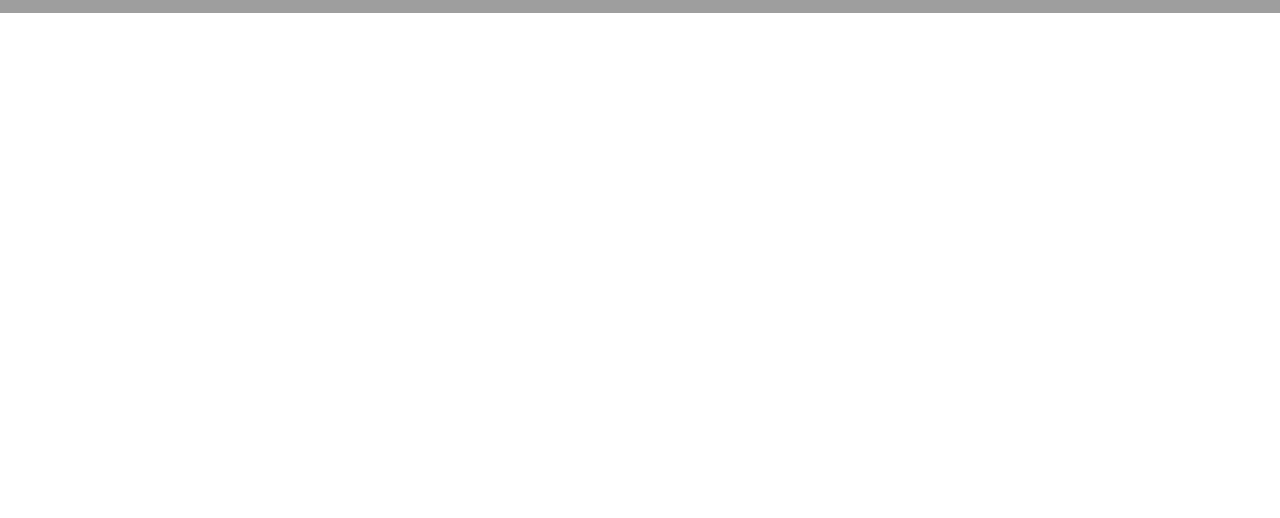
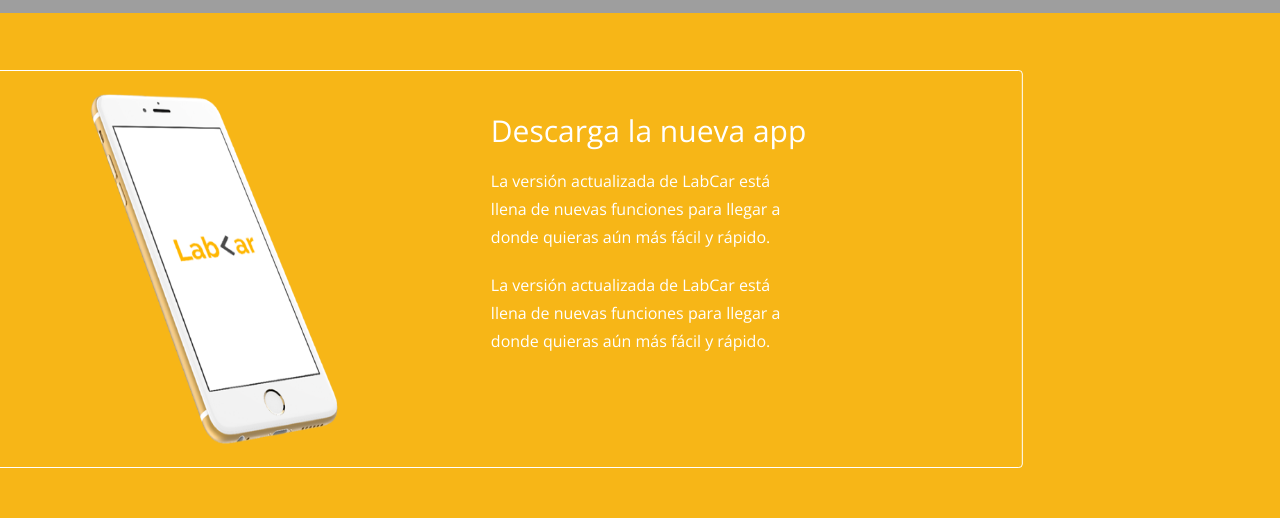
Before and after one commit to miriampc/proyecto-final-sprint4, a plain HTML site: page index.html in a window 1280 px wide. Shown: the part 887-1405 px from the top of the page. Before the commit the page ends 900 px from the top, so only its background shows below. Drawn offline with nearby package versions, Linux system fonts and the light colour scheme; some packages are replaced by stand-ins of ours; grey boxes are pictures that could not be loaded.

Commit message:
upload information

```diff
--- a/css/main.css
+++ b/css/main.css
@@ -17,6 +17,9 @@ header {
   display: flex;
   align-items: center;
   z-index: 4;
+}
+.pd-top-70{
+  padding-top: 70px;
 }
 .menu-nav ul li a{
   color: #000;
@@ -50,6 +53,27 @@ header {
   font-weight: 600;
 }
 
+/*Section Information*/
+
+.information {
+  margin-top: 100px;
+  background-color: #f7b617;
+}
+.information .thumbnail {
+  background: none;
+  border-color: #fff;
+  margin: 5% 2%;
+  padding: 2%;
+}
+.information img{
+  width: 80%;
+  height: 300px;
+}
+.information .thumbnail p{
+  line-height: 28px;
+  margin: 20px 0;
+}
+
 @media screen and (min-width:992px) {
   .hero {
     width: 40%;
@@ -70,6 +94,13 @@ header {
     background-color: #f7b617;
     padding: 0 50px;
   }
-
+  /*Section information*/
+  .information img{
+    width: 50%;
+    height: 350px;
+  }
+  .information .thumbnail {
+    transform:translateX(-15%);
+  }
 
 }
--- a/index.html
+++ b/index.html
@@ -63,6 +63,22 @@
         </div>
       </div>
     </section>
+    <section class="information">
+      <div class="container text-center">
+        <div class="row thumbnail">
+          <div class="col-xs-12 col-md-6 text-center">
+            <h2 class="visible-xs-block">La nueva app</h2>
+            <img src="images/celular.png" alt="">
+          </div>
+          <div class="col-md-4 visible-md-block visible-lg-block text-left">
+            <h2>Descarga la nueva app</h2>
+            <p>La versión actualizada de LabCar está llena de nuevas funciones para llegar a donde quieras aún más fácil y rápido.</p>
+            <p>La versión actualizada de LabCar está llena de nuevas funciones para llegar a donde quieras aún más fácil y rápido.</p>
+          </div>
+        </div>
+        <h4 class="visible-xs-block">Llega a tu destino aun más rápido</h4>
+      </div>
+    </section>
   </main>
 
   <script async defer
```
